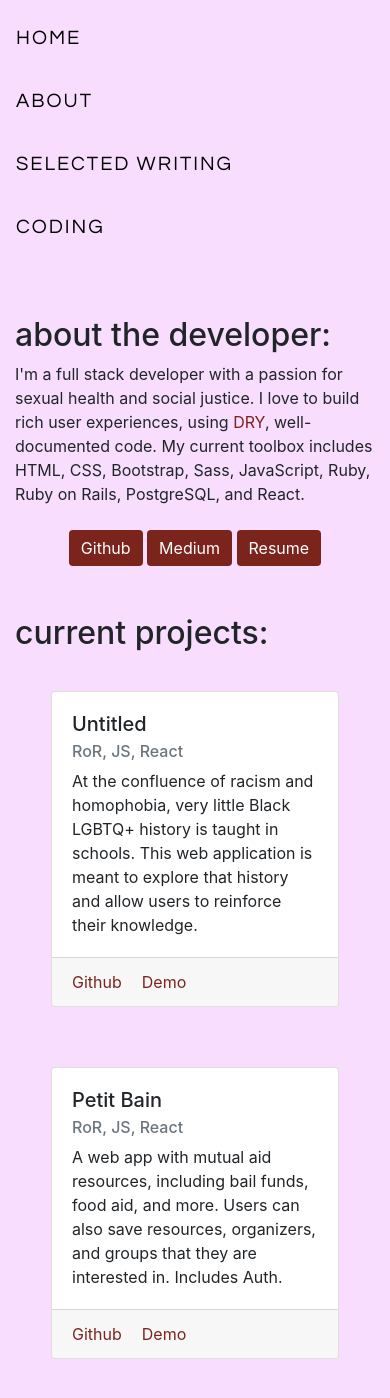
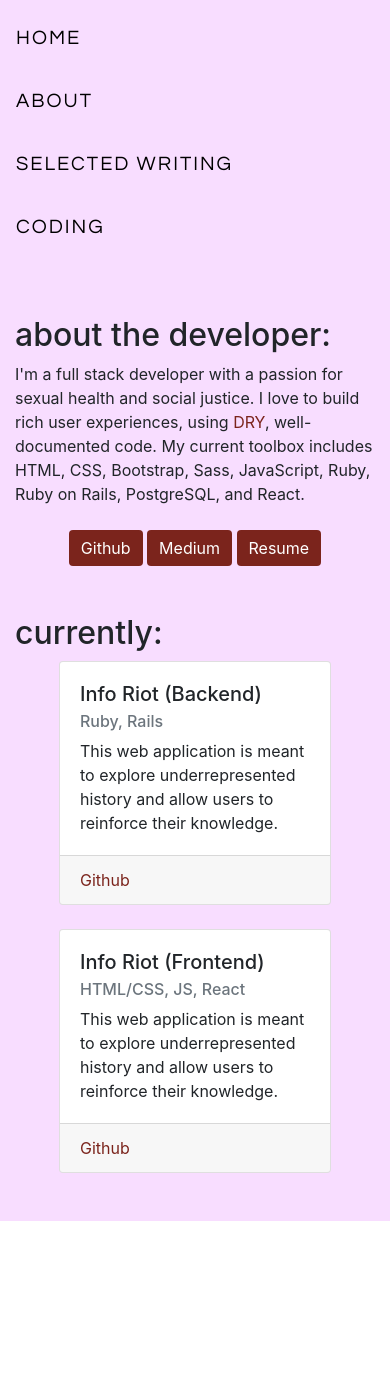
Before and after one commit to gabriellealexa/personal-website, a React (Create React App) app: page /coding in a window 390 px wide. Shown: the top 1398 px of the page. After the commit the page ends 1221 px from the top, so only its background shows below. Built offline with nearby package versions, Linux system fonts and the light colour scheme.

Commit message:
final build

```diff
--- a/package.json
+++ b/package.json
@@ -1,5 +1,6 @@
 {
-  "name": "personal-website",
+  "name": "gabrielle-alexa",
+  "homepage": "http://gabriellealexa.com",
   "version": "0.1.0",
   "private": true,
   "dependencies": {
--- a/src/App.scss
+++ b/src/App.scss
@@ -58,6 +58,7 @@ a:hover, a:active {
 
 .p-c{
   width: 18em;
+  padding: .5em;
   height: 100%;
 }
 
@@ -85,7 +86,7 @@ a:hover, a:active {
   overflow: hidden;
   border-right: 3px solid;
   font-family: monospace;
-  font-size: 3em;
+  font-size: 2em;
 }
 
 @keyframes typing {
@@ -138,7 +139,6 @@ a:hover, a:active {
 
 @media all and (max-width: 800px) {
 
-
   .welcome{
   height: 50vh;
   }
@@ -162,8 +162,12 @@ a:hover, a:active {
 
 @media all and (max-width: 500px) {
 
-  .p-c{
-    width: 25em;
+  .p-c {
+    width: 17em;
+  }
+
+  .project-card{
+    width: 17em;
   }
 
   .welcome{
@@ -177,10 +181,10 @@ a:hover, a:active {
  .about-overflow{
    padding-right: 10px;
    padding-left: 5px;
-  flex-flow: column nowrap;
-  align-content: center;
-  align-items: center;
-  justify-items: space-around;
+   flex-flow: column nowrap;
+   align-content: center;
+   align-items: center;
+   justify-items: space-around;
  }
 
 }
--- a/src/components/About.jsx
+++ b/src/components/About.jsx
@@ -1,6 +1,5 @@
 import React from 'react';
 import Container from 'react-bootstrap/Container';
-import Media from 'react-bootstrap/Media';
 
 class About extends React.Component {
   constructor() {
@@ -19,6 +18,12 @@ class About extends React.Component {
       You can find my words in Playboy, the Huffington Post, Elle, Harper's Bazaar, and other digital publications. I'm currently working on my first book, <b>How To Live With The Internet And Not Let It Run Your Life</b>. It's slated for release in March 2021 with Smith Street Books. You can preorder it from Target <a href="https://www.target.com/p/how-to-live-with-the-internet-and-not-let-it-run-your-life-by-gabrielle-alexa-noel-hardcover/-/A-81089989">here</a> or from Amazon <a href="https://www.amazon.com/How-Live-Internet-Your-Life/dp/1922417033/">here</a>.
  <br /><br />
  With over 25 thousand followers on Instagram, I use social media for education, storytelling, and brand/product awareness. I've been featured in Bustle, Well and Good, and Cherry Magazine, and provided insight for Rolling Stone, Refinery29, Women's Health Magazine, and more. I am also a peer educator, leading workshops on cannabis justice, identity, and sexual wellness.
+ <br /><br />
+ <small><center>
+   This website was created using vanilla Javascript, React, HTML, and custom CSS. Shout-out to <a href="https://markodenic.com">Marko Denic</a> for the Code Pen that inspired my CSS typing animation.
+      <br />
+      © 2020-2021 Gabrielle Alexa Noel. All Rights Reserved.
+   </center></small>
  </Container>
  </div>
   )};
--- a/src/components/Coding.jsx
+++ b/src/components/Coding.jsx
@@ -2,7 +2,6 @@ import React from 'react';
 import Card from 'react-bootstrap/Card'
 import Container from 'react-bootstrap/Container'
 import Button from 'react-bootstrap/Button'
-import Row from 'react-bootstrap/Row'
 
 class Coding extends React.Component {
   constructor() {
@@ -14,6 +13,7 @@ class Coding extends React.Component {
   render(){
     return (
 <div className="coding">
+
 <Container>
           <br />
           <h2>about the developer:</h2>
@@ -21,41 +21,41 @@ class Coding extends React.Component {
             I'm a full stack developer with a passion for sexual health and social justice. I love to build rich user experiences, using <a href="https://en.wikipedia.org/wiki/Don%27t_repeat_yourself">DRY</a>, well-documented code. My current toolbox includes HTML, CSS, Bootstrap, Sass, JavaScript, Ruby, Ruby on Rails, PostgreSQL, and React.
             <br /><br />
             <center>
-            <Button className="button-style" href="#">Github</Button> <Button className="button-style" href="#">Medium</Button> <Button className="button-style" href="#">Resume</Button>
+            <Button className="button-style" href="https://github.com/gabriellealexa">Github</Button> <Button className="button-style" href="https://medium.com/@gabalexa">Medium</Button> <Button className="button-style" href="http://code.gabriellealexa.com/resume.pdf">Resume</Button>
   </center><br /><br />
+  </Container>
 
-  <h2>current projects:</h2>
-  <Row className="center-row">
-    <Card className="project-card" style={{ width: '18rem', margin: '30px' }}>
+  <Container>
+  <h2>currently:</h2>
+<center>
+    <Card className="project-card">
   <Card.Body>
-    <Card.Title>Untitled</Card.Title>
-    <Card.Subtitle className="mb-2 text-muted">RoR, JS, React</Card.Subtitle>
+    <Card.Title>Info Riot (Backend)</Card.Title>
+    <Card.Subtitle className="mb-2 text-muted">Ruby, Rails</Card.Subtitle>
     <Card.Text>
-      At the confluence of racism and homophobia, very little Black LGBTQ+ history is taught in schools. This web application is meant to explore that history and allow users to reinforce their knowledge.
+      This web application is meant to explore underrepresented history and allow users to reinforce their knowledge.
     </Card.Text>
   </Card.Body>
   <Card.Footer>
-    <Card.Link href="#">Github</Card.Link>
-    <Card.Link href="#">Demo</Card.Link>
+    <Card.Link href="https://github.com/gabriellealexa/inforiot-backend">Github</Card.Link>
     </Card.Footer>
 </Card>
-{' '}
-<Card className="project-card" style={{ width: '18rem', margin: '30px'}}>
+<br />
+<Card className="project-card">
   <Card.Body>
-    <Card.Title>Petit Bain</Card.Title>
-    <Card.Subtitle className="mb-2 text-muted">RoR, JS, React</Card.Subtitle>
+    <Card.Title>Info Riot (Frontend)</Card.Title>
+    <Card.Subtitle className="mb-2 text-muted">HTML/CSS, JS, React</Card.Subtitle>
     <Card.Text>
-    A web app with mutual aid resources, including bail funds, food aid, and more. Users can also save resources, organizers, and groups that they are interested in. Includes Auth.
+      This web application is meant to explore underrepresented history and allow users to reinforce their knowledge.
     </Card.Text>
-    </Card.Body>
-    <Card.Footer>
-    <Card.Link href="#">Github</Card.Link>
-    <Card.Link href="#">Demo</Card.Link>
+  </Card.Body>
+  <Card.Footer>
+    <Card.Link href="https://github.com/gabriellealexa/inforiot-frontend">Github</Card.Link>
     </Card.Footer>
 </Card>
-</Row>
     <br /><br />
-  </Container>
+    </center>
+    </Container>
 </div>
     )};
   }
--- a/src/components/Portfolio.jsx
+++ b/src/components/Portfolio.jsx
@@ -2,6 +2,7 @@ import React from 'react';
 import PortfolioCard from './PortfolioCard';
 import CardDeck from 'react-bootstrap/CardDeck';
 import articles from './articles.js';
+import Container from 'react-bootstrap/Container'
 
 class Portfolio extends React.Component {
   constructor() {
--- a/src/components/PortfolioCard.jsx
+++ b/src/components/PortfolioCard.jsx
@@ -18,9 +18,9 @@ class PortfolioCard extends React.Component {
   <Card.Img variant="top" src={this.props.article.img} />
   <Card.Body>
   <Card.Subtitle>{this.props.article.publication}:</Card.Subtitle>
-    <Card.Title>{this.props.article.title}</Card.Title>
+    <Card.Title><small><b> {this.props.article.title}</b></small></Card.Title>
     <Card.Text>
-      {this.props.article.summary}
+     <small></small> {this.props.article.summary}
     </Card.Text>
     </Card.Body>
     <Card.Footer>
--- a/src/components/Writing.jsx
+++ b/src/components/Writing.jsx
@@ -14,7 +14,7 @@ class Writing extends React.Component {
 <div className="writing">
       <Container>
           <br />
-      I cover topics within sexuality, identity, and pop/internet culture. Here, you'll find reported pieces, interviews, and essays that I've written for various digital publications. For blogs I've written on technical subjects, follow me on Medium <a href="http://medium.com/@gabalexa">here</a>.
+      I cover topics within sexuality, identity, and pop/internet culture. Scroll down for reported pieces, interviews, and essays that I've written for various digital publications.
       <br /><br />
       To hire me, email me at <b>gabby (at) gabriellealexa.com</b>.
       <br /><br />
```
Also changed, not shown: 1 other file (tests, documents, lock files or other folders).
